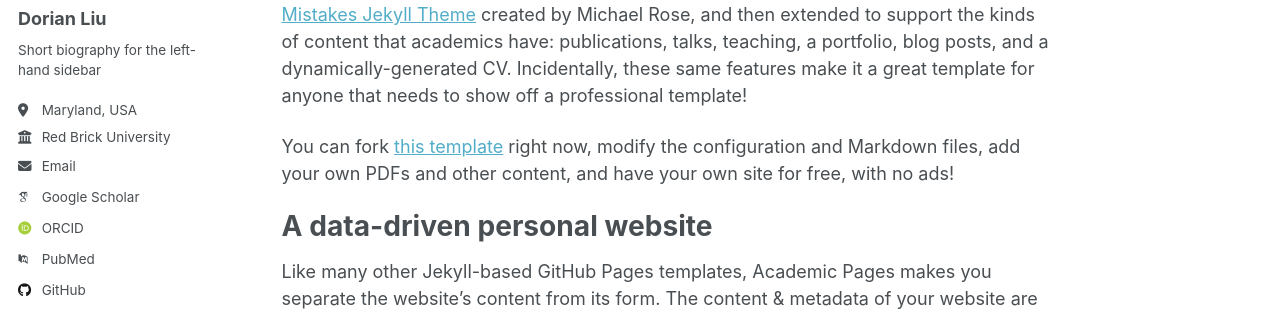
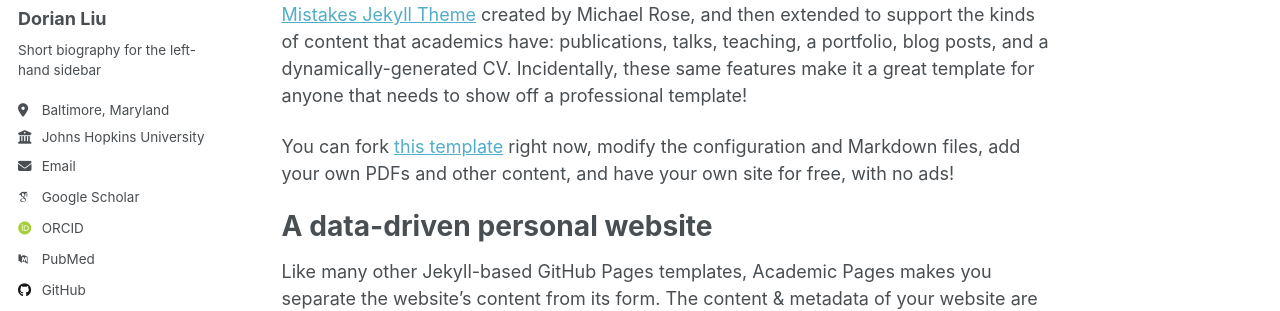
Before and after one commit to twliu-dorian/dorianliu-homepage, a Jekyll site: the page built from _pages/about.md, in a window 1280 px wide. Shown: the part 276-587 px from the top of the page. Built offline with Jekyll 4.4.1, drawn with Linux system fonts in a browser that asks for light colours; some web fonts are replaced; a script that is not in the unit is left out.

Commit message:
update profile and projects

```diff
--- a/_config.yml
+++ b/_config.yml
@@ -28,8 +28,8 @@ author:
   name: "Dorian Liu"
   pronouns: # example: "she/her"
   bio: "Short biography for the left-hand sidebar"
-  location: "Maryland, USA"
-  employer: "Red Brick University"
+  location: "Baltimore, Maryland"
+  employer: "Johns Hopkins University"
   uri: # URL
   email: "none@example.org"
 
```
